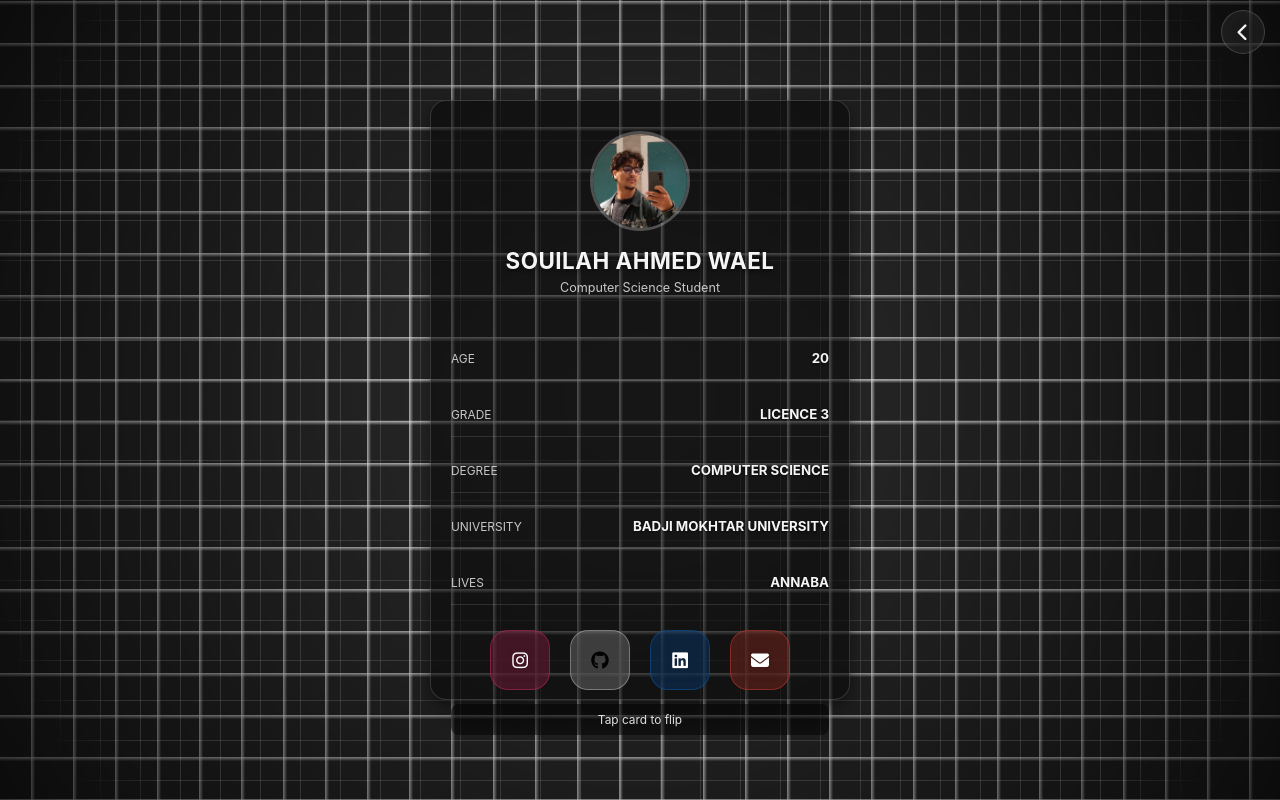
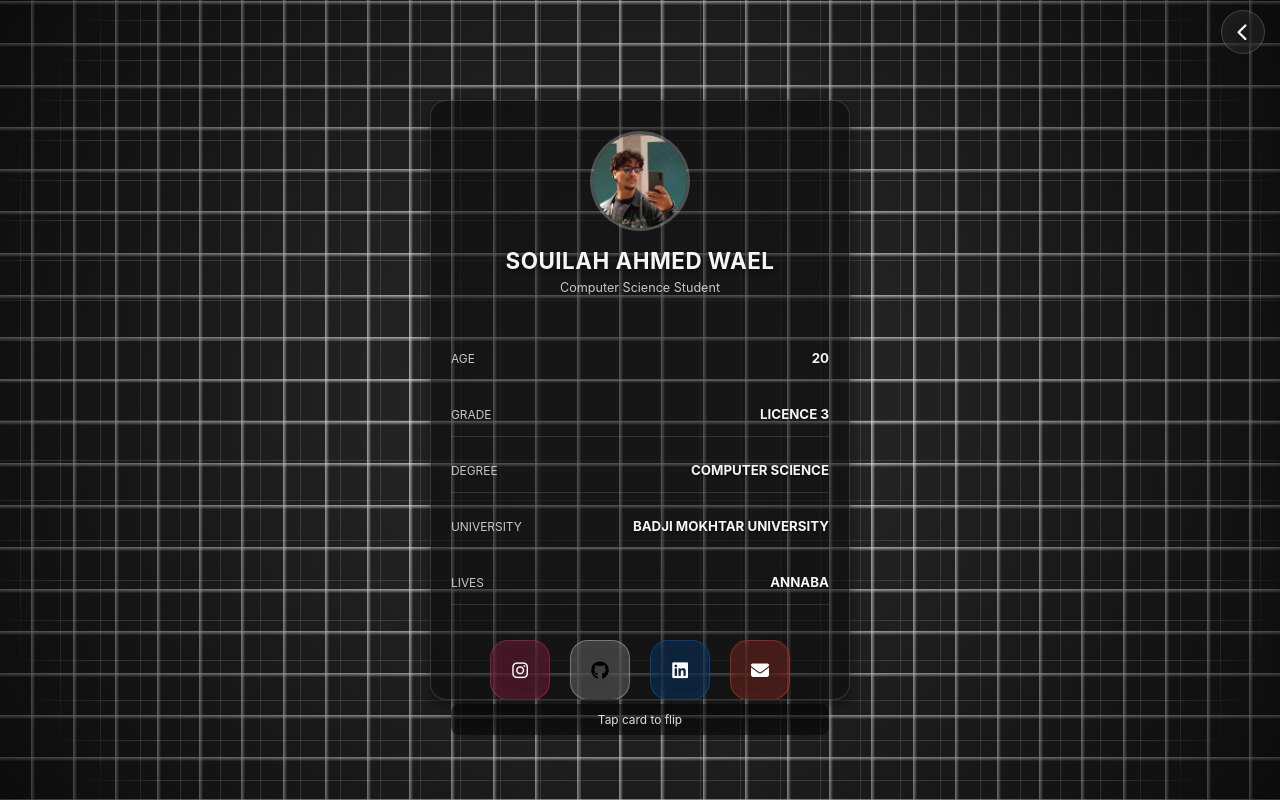
Before and after one commit to Sou1lah/business-card-, a website: page index.html in a window 1280 px wide. Drawn offline with Linux system fonts and the light colour scheme.

Commit message:
trying to update the fucking phone social icon

```diff
--- a/styles.css
+++ b/styles.css
@@ -169,15 +169,10 @@ html {
 /* Flip Card Container - Optimized for Touch */
 .flip-card {
     width: 100%;
-    height: 85vh;
-    max-height: 650px;
-    min-height: 500px;
+    height: 80vh; /* Reduced from 85vh */
+    max-height: 600px; /* Reduced from 650px */
+    min-height: 450px; /* Reduced from 500px */
     position: relative;
-    cursor: pointer;
-    transition: transform 0.6s cubic-bezier(0.34, 1.56, 0.64, 1);
-    transform-style: preserve-3d;
-    will-change: transform;
-    -webkit-tap-highlight-color: transparent;
 }
 
 .flip-card.flipped {
@@ -209,6 +204,7 @@ html {
     backdrop-filter: blur(60px) saturate(140%);
     -webkit-backdrop-filter: blur(8px) saturate(140%);
     border: 1px solid rgba(255, 255, 255, 0.15);
+    padding-bottom: 25px; /* Added extra bottom padding */
 }
 /* Back Side - Mobile Optimized */
 .back-side {
@@ -311,8 +307,10 @@ html {
     justify-content: center;
     gap: 20px;
     margin-top: auto;
-    padding-top: 5px;
-    flex-wrap: wrap;
+    padding-top: 15px; /* Increased padding */
+    padding-bottom: 10px; /* Added bottom padding */
+    flex-wrap: nowrap;
+    -webkit-overflow-scrolling: touch;
 }
 
 .social-icon {
```
